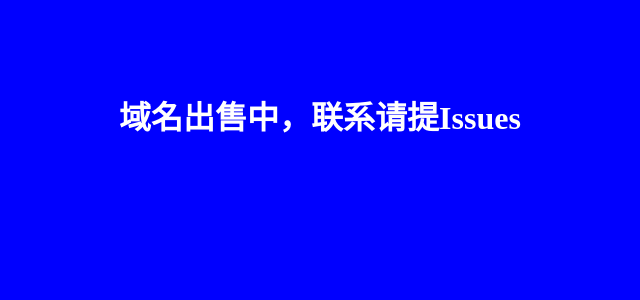
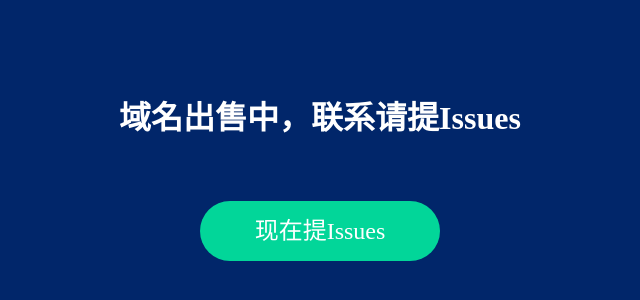
Before and after one commit to baixiuhui/baixiuhui.github.io, a plain HTML site: page index.html in a window 1280 px wide. Shown: the part 98-398 px from the top of the page, without its empty margins (320-960 px from the left). Drawn offline with Linux system fonts and the light colour scheme.

Commit message:
Update index.html

```diff
--- a/index.html
+++ b/index.html
@@ -5,16 +5,34 @@
 	<title>Domain for sale</title>
 	<style type="text/css" media="screen">
 		body {
-			background-color: blue;
+			background-color: #01266a;
 		}
 		h1 {
 			text-align: center;
 			margin-top: 15%;
 			color: #fff;
 		}
+		div {
+			text-align: center;
+			margin-top: 5%;
+		}
+		a {
+			background-color: #02d699;
+			padding: 0 55px;
+			display: inline-block;
+			color: #fff;
+			font-size: 24px;
+			text-decoration: none;
+			height: 60px;
+			line-height: 60px;
+			border-radius: 30px;
+		}
 	</style>
 </head>
 <body>
 	<h1>域名出售中，联系请提Issues</h1>
+	<div>
+		<a href="https://github.com/baixiuhui/baixiuhui.github.io/issues/new">现在提Issues</a>
+	</div>
 </body>
 </html>
```
